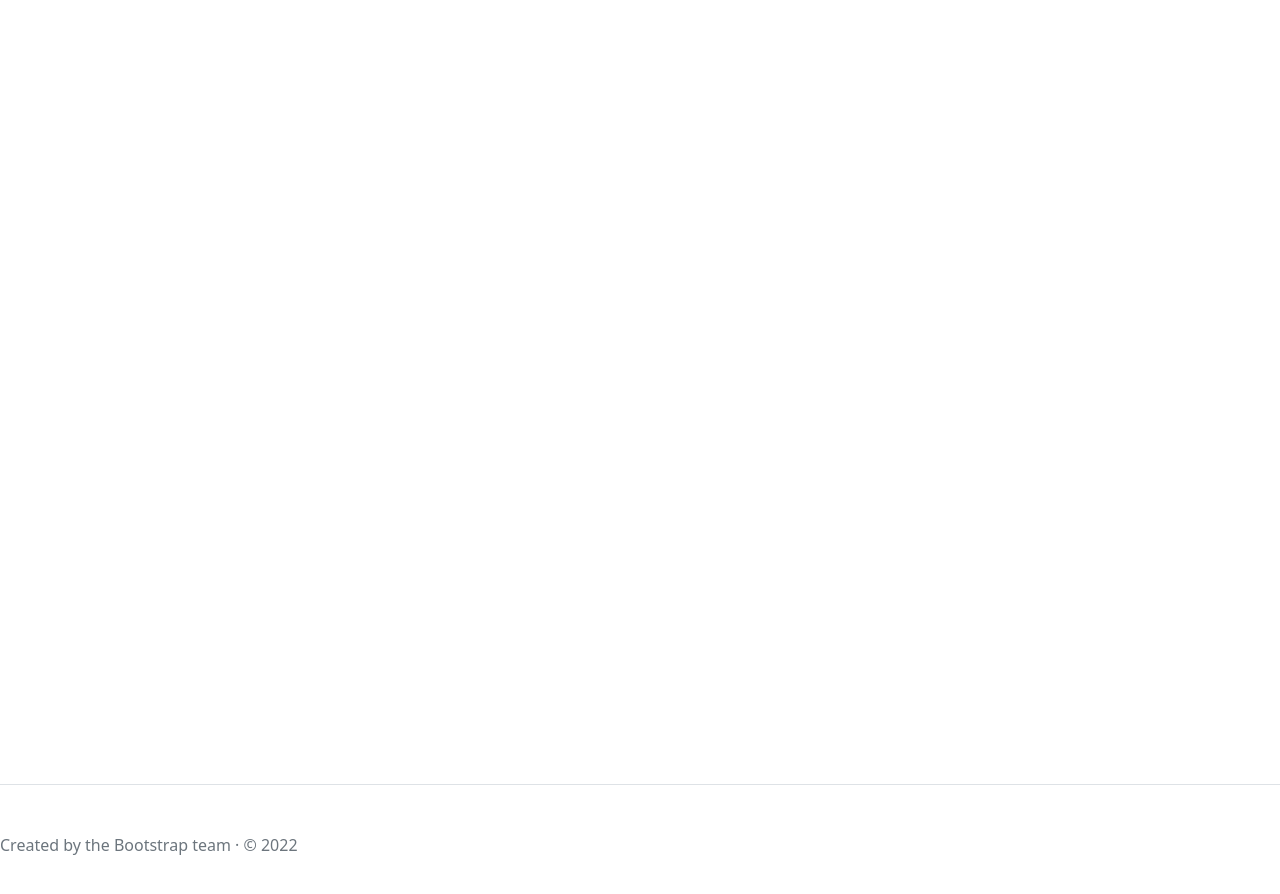
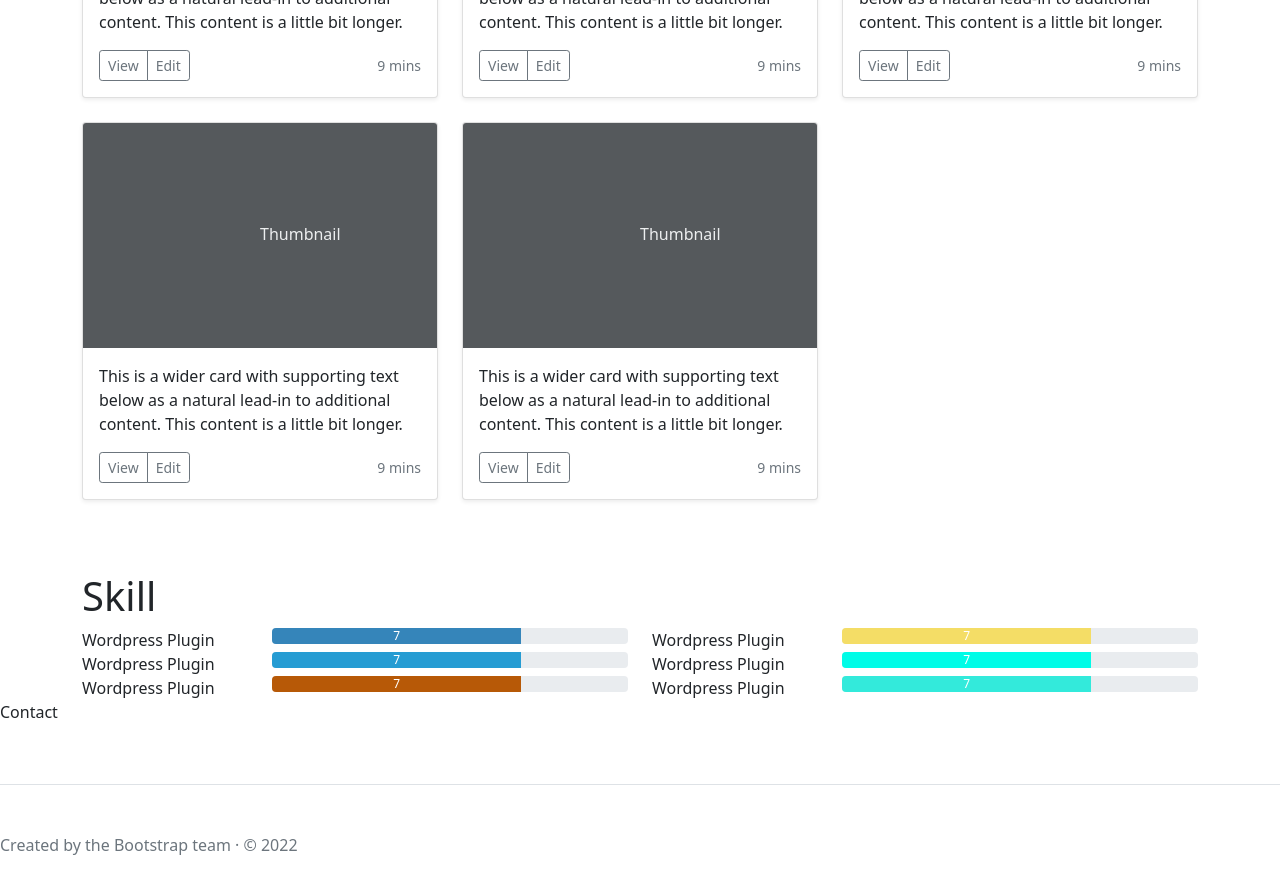
Before and after one commit to achmadzackyr/portofolic-frontend, a Next.js app: page /skills in a window 1280 px wide. Shown: the part 1320-2214 px from the top of the page. Built offline with nearby package versions, Linux system fonts and the light colour scheme.

Commit message:
Cicil portofolio page

```diff
--- a/components/molecule/about.js
+++ b/components/molecule/about.js
@@ -1,9 +1,19 @@
+import { Container, Row, Col } from 'react-bootstrap';
+
 function About({ children }) {
   return (
-    <div id="about">
-      <h1>About Me</h1>
-      <p>{children}</p>
-    </div>
+    <Container id="about" className="mb-5">
+      <Row className="text-center">
+        <Col>
+          <h1>About Me</h1>
+        </Col>
+      </Row>
+      <Row className="text-center fs-5">
+        <Col>
+          <p>{children}</p>
+        </Col>
+      </Row>
+    </Container>
   );
 }
 
--- /dev/null
+++ b/components/molecule/contact.js
@@ -0,0 +1,7 @@
+import React from 'react';
+
+function Contact() {
+  return <div>Contact</div>;
+}
+
+export default Contact;
--- /dev/null
+++ b/components/molecule/portofolio-card.js
@@ -0,0 +1,44 @@
+import React from 'react';
+
+function PortofolioCard() {
+  return (
+    <div class="card shadow-sm mb-4">
+      <svg
+        class="bd-placeholder-img card-img-top"
+        width="100%"
+        height="225"
+        xmlns="http://www.w3.org/2000/svg"
+        role="img"
+        aria-label="Placeholder: Thumbnail"
+        preserveAspectRatio="xMidYMid slice"
+        focusable="false"
+      >
+        <title>Placeholder</title>
+        <rect width="100%" height="100%" fill="#55595c" />
+        <text x="50%" y="50%" fill="#eceeef" dy=".3em">
+          Thumbnail
+        </text>
+      </svg>
+
+      <div class="card-body">
+        <p class="card-text">
+          This is a wider card with supporting text below as a natural lead-in to additional
+          content. This content is a little bit longer.
+        </p>
+        <div class="d-flex justify-content-between align-items-center">
+          <div class="btn-group">
+            <button type="button" class="btn btn-sm btn-outline-secondary">
+              View
+            </button>
+            <button type="button" class="btn btn-sm btn-outline-secondary">
+              Edit
+            </button>
+          </div>
+          <small class="text-muted">9 mins</small>
+        </div>
+      </div>
+    </div>
+  );
+}
+
+export default PortofolioCard;
--- a/components/molecule/portofolio-navbar.js
+++ b/components/molecule/portofolio-navbar.js
@@ -14,6 +14,9 @@ function PortofolioNavbar({ bgColor, textColor }) {
             <Nav.Link href="#portofolio" style={{ color: textColor }}>
               Portofolio
             </Nav.Link>
+            <Nav.Link href="#skill" style={{ color: textColor }}>
+              Skill
+            </Nav.Link>
             <Nav.Link href="#contact" style={{ color: textColor }}>
               Contact
             </Nav.Link>
--- /dev/null
+++ b/components/organism/portofolio.js
@@ -0,0 +1,33 @@
+import { Container, Row, Col } from 'react-bootstrap';
+import PortofolioCard from '../molecule/portofolio-card';
+
+function Portofolio() {
+  return (
+    <Container id="portofolio" className="mb-5">
+      <Row>
+        <Col>
+          <h1>Portofolio</h1>
+        </Col>
+      </Row>
+      <Row>
+        <Col md={4}>
+          <PortofolioCard />
+        </Col>
+        <Col md={4}>
+          <PortofolioCard />
+        </Col>
+        <Col md={4}>
+          <PortofolioCard />
+        </Col>
+        <Col md={4}>
+          <PortofolioCard />
+        </Col>
+        <Col md={4}>
+          <PortofolioCard />
+        </Col>
+      </Row>
+    </Container>
+  );
+}
+
+export default Portofolio;
--- /dev/null
+++ b/components/organism/skill.js
@@ -0,0 +1,120 @@
+import { Container, Row, Col } from 'react-bootstrap';
+import randomColor from 'randomcolor';
+
+function Skill() {
+  return (
+    <Container id="skill">
+      <Row>
+        <Col>
+          <h1>Skill</h1>
+        </Col>
+      </Row>
+      <Row>
+        <Col xs={4} md={2}>
+          Wordpress Plugin
+        </Col>
+        <Col xs={8} md={4}>
+          <div className="progress">
+            <div
+              className="progress-bar"
+              role="progressbar"
+              style={{ width: `${7 * 10}%`, background: randomColor() }}
+              aria-valuenow="7"
+              aria-valuemin="0"
+              aria-valuemax="10"
+            >
+              7
+            </div>
+          </div>
+        </Col>
+        <Col xs={4} md={2}>
+          Wordpress Plugin
+        </Col>
+        <Col xs={8} md={4}>
+          <div className="progress">
+            <div
+              className="progress-bar"
+              role="progressbar"
+              style={{ width: `${7 * 10}%`, background: randomColor() }}
+              aria-valuenow="7"
+              aria-valuemin="0"
+              aria-valuemax="10"
+            >
+              7
+            </div>
+          </div>
+        </Col>
+        <Col xs={4} md={2}>
+          Wordpress Plugin
+        </Col>
+        <Col xs={8} md={4}>
+          <div className="progress">
+            <div
+              className="progress-bar"
+              role="progressbar"
+              style={{ width: `${7 * 10}%`, background: randomColor() }}
+              aria-valuenow="7"
+              aria-valuemin="0"
+              aria-valuemax="10"
+            >
+              7
+            </div>
+          </div>
+        </Col>
+        <Col xs={4} md={2}>
+          Wordpress Plugin
+        </Col>
+        <Col xs={8} md={4}>
+          <div className="progress">
+            <div
+              className="progress-bar"
+              role="progressbar"
+              style={{ width: `${7 * 10}%`, background: randomColor() }}
+              aria-valuenow="7"
+              aria-valuemin="0"
+              aria-valuemax="10"
+            >
+              7
+            </div>
+          </div>
+        </Col>
+        <Col xs={4} md={2}>
+          Wordpress Plugin
+        </Col>
+        <Col xs={8} md={4}>
+          <div className="progress">
+            <div
+              className="progress-bar"
+              role="progressbar"
+              style={{ width: `${7 * 10}%`, background: randomColor() }}
+              aria-valuenow="7"
+              aria-valuemin="0"
+              aria-valuemax="10"
+            >
+              7
+            </div>
+          </div>
+        </Col>
+        <Col xs={4} md={2}>
+          Wordpress Plugin
+        </Col>
+        <Col xs={8} md={4}>
+          <div className="progress">
+            <div
+              className="progress-bar"
+              role="progressbar"
+              style={{ width: `${7 * 10}%`, background: randomColor() }}
+              aria-valuenow="7"
+              aria-valuemin="0"
+              aria-valuemax="10"
+            >
+              7
+            </div>
+          </div>
+        </Col>
+      </Row>
+    </Container>
+  );
+}
+
+export default Skill;
--- a/package.json
+++ b/package.json
@@ -14,6 +14,7 @@
     "bootstrap-icons": "^1.8.3",
     "next": "12.1.6",
     "qs": "^6.10.3",
+    "randomcolor": "^0.6.2",
     "react": "18.1.0",
     "react-bootstrap": "^2.4.0",
     "react-dom": "18.1.0"
--- a/pages/[username].js
+++ b/pages/[username].js
@@ -7,6 +7,9 @@ import styles from '../styles/username.module.css';
 import PortofolioNavbar from '../components/molecule/portofolio-navbar';
 import Jumbotron from '../components/molecule/jumbotron';
 import About from '../components/molecule/about';
+import Skill from '../components/organism/skill';
+import Contact from '../components/molecule/contact';
+import Portofolio from '../components/organism/portofolio';
 
 export async function getServerSideProps({ params }) {
   //   const req = await axios.get(`${process.env.NEXT_PUBLIC_API_BACKEND}/api/skills/${params.id}`);
@@ -50,7 +53,16 @@ function MyPortofolio(props) {
           fullName={'Achmad Zacky Rachmatullah'}
           headline={'10 Years+ Experienced Full Stack Developer'}
         />
-        <About>Namaku asep</About>
+        <About>
+          Hallo I'm Zacky, I love to code. <br />
+          I have more than 10 years of experience in web programming and 3 years in mobile
+          programming. <br />
+          Now I work in an airline in Indonesia as a Full Stack Developer. <br /> I can build
+          website, desktop application and mobile application. <br /> I am open to freelance offers.
+        </About>
+        <Portofolio />
+        <Skill />
+        <Contact />
       </main>
       <footer className="pt-5 my-5 text-muted border-top">
         Created by the Bootstrap team &middot; &copy; 2022
```
Also changed, not shown: 2 other files (tests, documents, lock files or other folders).
